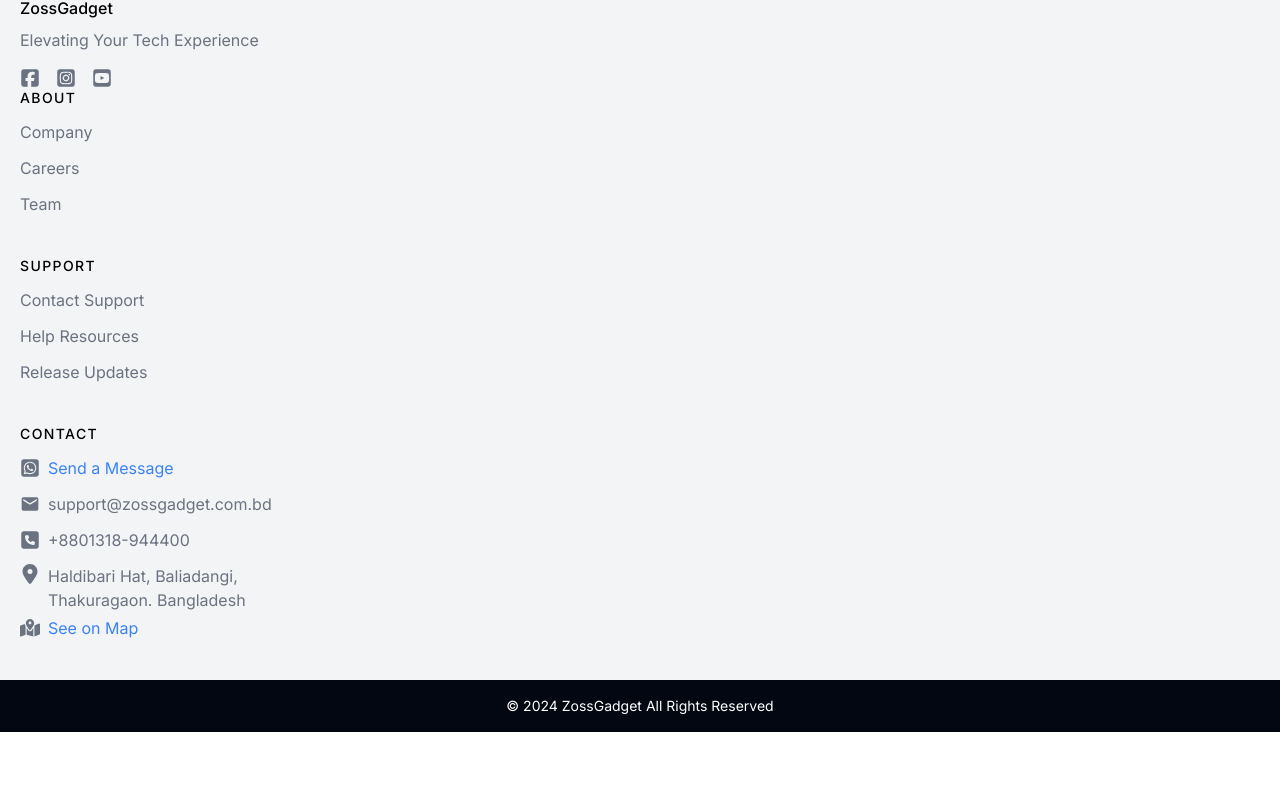
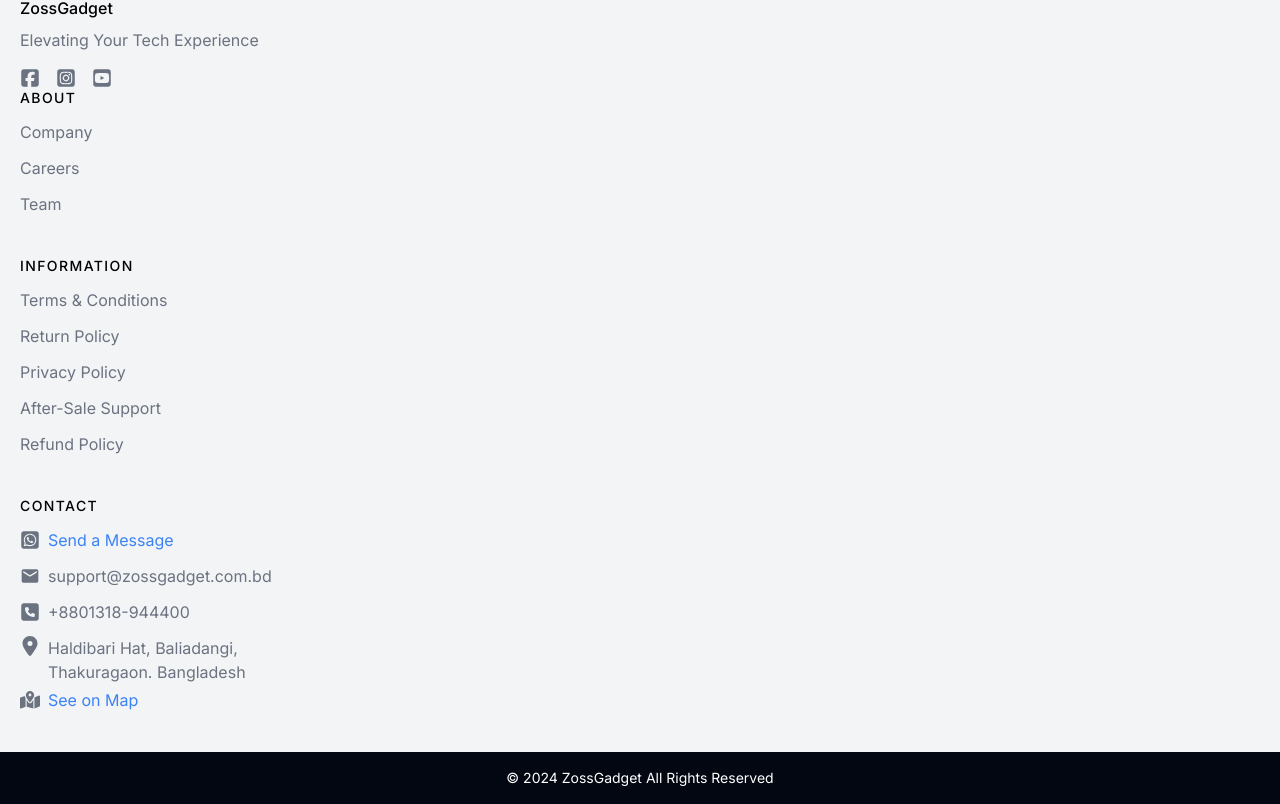
Before and after one commit to ProgrammerRashed/full-ecommerce, a Next.js app in the folder frontend/: page / in a window 1280 px wide. Shown: the part 1991-2795 px from the top of the page. Before the commit the page ends 2723 px from the top, so only its background shows below. Built offline with nearby package versions, Linux system fonts and the light colour scheme.

Commit message:
add /terms & policy  info

```diff
--- a/frontend/src/components/footer/FooterComponent.tsx
+++ b/frontend/src/components/footer/FooterComponent.tsx
@@ -6,7 +6,7 @@
   FaSquareYoutube,
   FaSquarePhone,
   FaLocationDot,
-  FaMapLocationDot
+  FaMapLocationDot,
 } from "react-icons/fa6";
 import { MdEmail } from "react-icons/md";
 const FooterComponent = () => {
@@ -18,7 +18,10 @@
           <div className="max-w-[1240px] mx-auto">
             {/* LOGO INFO */}
             <div className="">
-              <Link href="/" className="flex items-center justify-center font-medium text-black title-font md:justify-start">
+              <Link
+                href="/"
+                className="flex items-center justify-center font-medium text-black title-font md:justify-start"
+              >
                 ZossGadget
               </Link>
               <p className="mt-2">Elevating Your Tech Experience</p>
@@ -37,13 +40,28 @@
               </h2>
               <nav className="mb-10 list-none">
                 <li className="mt-3">
-                  <Link href="/about" className=" cursor-pointer hover:text-black">Company</Link>
+                  <Link
+                    href="/about"
+                    className=" cursor-pointer hover:text-black"
+                  >
+                    Company
+                  </Link>
                 </li>
                 <li className="mt-3">
-                  <Link href="/career" className=" cursor-pointer hover:text-black">Careers</Link>
+                  <Link
+                    href="/career"
+                    className=" cursor-pointer hover:text-black"
+                  >
+                    Careers
+                  </Link>
                 </li>
                 <li className="mt-3">
-                  <Link href="/team" className=" cursor-pointer hover:text-black">Team</Link>
+                  <Link
+                    href="/team"
+                    className=" cursor-pointer hover:text-black"
+                  >
+                    Team
+                  </Link>
                 </li>
               </nav>
             </div>
@@ -51,23 +69,48 @@
             {/* INFORMATION */}
             <div className="">
               <h2 className="mb-3 text-sm font-medium tracking-widest text-black uppercase title-font">
-                Support
+                Information
               </h2>
               <nav className="mb-10 list-none">
                 <li className="mt-3">
-                  <a className=" cursor-pointer hover:text-black">
-                    Contact Support
-                  </a>
+                  <Link
+                    href="terms"
+                    className=" cursor-pointer hover:text-black"
+                  >
+                    Terms & Conditions
+                  </Link>
                 </li>
                 <li className="mt-3">
-                  <a className=" cursor-pointer hover:text-black">
-                    Help Resources
-                  </a>
+                  <Link
+                    href="return"
+                    className=" cursor-pointer hover:text-black"
+                  >
+                    Return Policy
+                  </Link>
                 </li>
                 <li className="mt-3">
-                  <a className=" cursor-pointer hover:text-black">
-                    Release Updates
-                  </a>
+                  <Link
+                    href="privacy"
+                    className=" cursor-pointer hover:text-black"
+                  >
+                    Privacy Policy
+                  </Link>
+                </li>
+                <li className="mt-3">
+                  <Link
+                    href="after-sales-support"
+                    className=" cursor-pointer hover:text-black"
+                  >
+                    After-Sale Support
+                  </Link>
+                </li>
+                <li className="mt-3">
+                  <Link
+                    href="refund"
+                    className=" cursor-pointer hover:text-black"
+                  >
+                    Refund Policy
+                  </Link>
                 </li>
               </nav>
             </div>
@@ -94,7 +137,7 @@
                   <p>support@zossgadget.com.bd</p>
                 </li>
                 <li className="mt-3 cursor-pointer hover:text-black flex items-center gap-2">
-                  <FaSquarePhone  className="text-xl" />
+                  <FaSquarePhone className="text-xl" />
                   <p> +8801318-944400</p>
                 </li>
                 <li className="mt-3 cursor-pointer hover:text-black flex items-start gap-2">
@@ -104,7 +147,7 @@
                   </p>
                 </li>
                 <li className="mt-1 cursor-pointer  flex items-center gap-2">
-                <FaMapLocationDot className="text-xl"/>
+                  <FaMapLocationDot className="text-xl" />
                   <Link
                     href="https://maps.app.goo.gl/Pc9c16Z2zgRtJScY6"
                     rel="noopener noreferrer"
```
